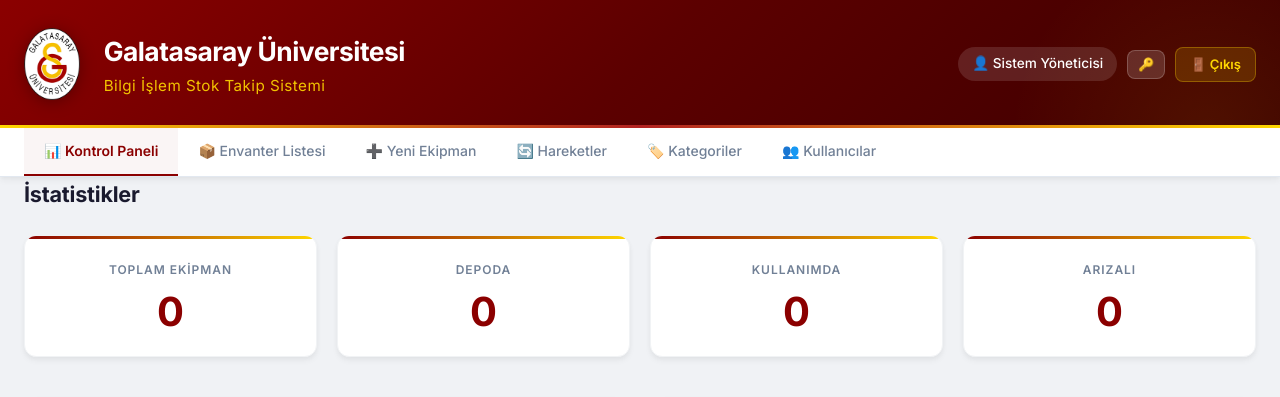
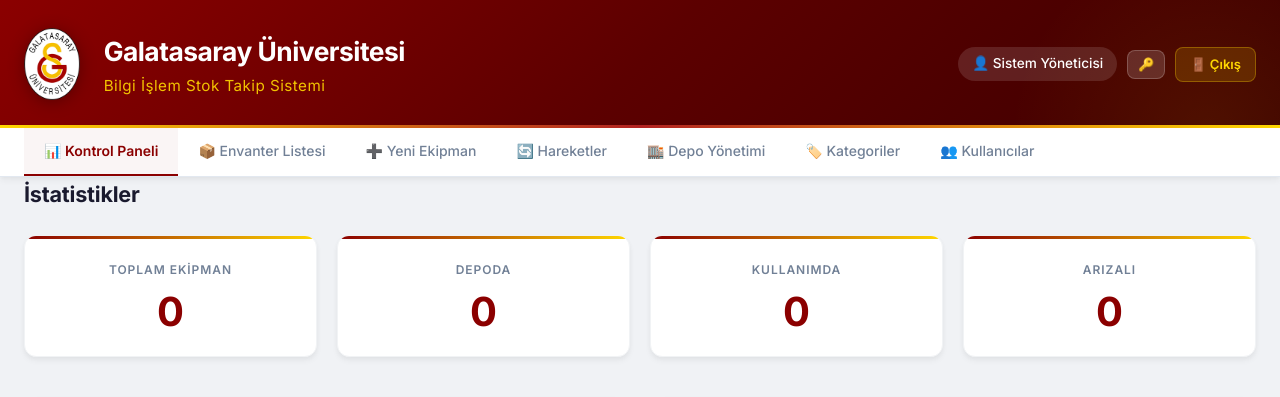
Before and after one commit to RakMer/Galatasaray-Universitesi-Stok-Takip, a Flask app: page / in a window 1280 px wide. Shown: the top 397 px of the page. Run offline with Flask 3, Linux system fonts and the light colour scheme; a user stored in the database is signed in; data that the repository does not hold is empty; parts of the project's set-up code (start-up, migrations or seed data) failed here and were passed over.

Commit message:
Add depo management features including CRUD operations and integrate into UI

```diff
--- a/app.py
+++ b/app.py
@@ -1,7 +1,7 @@
 from flask import Flask, render_template, request, jsonify, send_file, redirect, url_for
 from flask_cors import CORS
 from flask_login import LoginManager, login_user, logout_user, login_required, current_user
-from models import db, Ekipman, EkipmanHareket, Kategori, User
+from models import db, Ekipman, EkipmanHareket, Kategori, User, Depo
 from datetime import datetime
 import os
 import io
@@ -14,6 +14,7 @@ from reportlab.platypus import SimpleDocTemplate, Table, TableStyle, Paragraph,
 from reportlab.lib.styles import getSampleStyleSheet, ParagraphStyle
 from reportlab.pdfbase import pdfmetrics
 from reportlab.pdfbase.ttfonts import TTFont
+from sqlalchemy import inspect, text
 
 # Türkçe karakter desteği için Arial Unicode font kaydı
 _ARIAL_UNICODE = '/System/Library/Fonts/Supplemental/Arial Unicode.ttf'
@@ -38,6 +39,19 @@ login_manager = LoginManager()
 login_manager.init_app(app)
 login_manager.login_view = 'login'
 login_manager.login_message = 'Bu sayfaya erişmek için giriş yapmanız gerekiyor.'
+
+
+def ensure_schema_updates():
+    """Mevcut veritabanında eksik depo şemasını güvenli şekilde tamamla."""
+    inspector = inspect(db.engine)
+
+    if not inspector.has_table('depo'):
+        Depo.__table__.create(bind=db.engine)
+
+    ekipman_columns = [col['name'] for col in inspector.get_columns('ekipman')]
+    if 'depo_id' not in ekipman_columns:
+        db.session.execute(text('ALTER TABLE ekipman ADD COLUMN depo_id INTEGER'))
+        db.session.commit()
 
 
 @login_manager.user_loader
@@ -218,6 +232,7 @@ def get_ekipman():
     durum = request.args.get('durum')
     arama = request.args.get('arama')
     tedarikci = request.args.get('tedarikci')
+    depo_id = request.args.get('depo_id', type=int)
     fiyat_min = request.args.get('fiyat_min', type=float)
     fiyat_max = request.args.get('fiyat_max', type=float)
     tarih_min = request.args.get('tarih_min')
@@ -241,6 +256,8 @@ def get_ekipman():
         )
     if tedarikci:
         query = query.filter(Ekipman.tedarikci.like(f'%{tedarikci}%'))
+    if depo_id:
+        query = query.filter(Ekipman.depo_id == depo_id)
     if fiyat_min is not None:
         query = query.filter(Ekipman.temin_fiyati >= fiyat_min)
     if fiyat_max is not None:
@@ -299,7 +316,8 @@ def ekipman_ekle():
             notlar=data.get('notlar'),
             temin_tarihi=temin_tarihi,
             temin_fiyati=data.get('temin_fiyati'),
-            tedarikci=data.get('tedarikci')
+            tedarikci=data.get('tedarikci'),
+            depo_id=data.get('depo_id')
         )
 
         db.session.add(ekipman)
@@ -338,6 +356,8 @@ def ekipman_guncelle(id):
             ekipman.temin_fiyati = data['temin_fiyati']
         if 'tedarikci' in data:
             ekipman.tedarikci = data['tedarikci']
+        if 'depo_id' in data:
+            ekipman.depo_id = data['depo_id']
 
         db.session.commit()
         return jsonify({'success': True, 'data': ekipman.to_dict()})
@@ -403,6 +423,117 @@ def hareket_ekle():
         db.session.commit()
 
         return jsonify({'success': True, 'id': hareket.id, 'data': hareket.to_dict()}), 201
+    except Exception as e:
+        db.session.rollback()
+        return jsonify({'success': False, 'error': str(e)}), 400
+
+
+# Depo endpoints
+@app.route('/api/depolar', methods=['GET'])
+@login_required
+def get_depolar():
+    """Tüm depoları getir"""
+    depolar = Depo.query.order_by(Depo.ad.asc()).all()
+    data = []
+    for depo in depolar:
+        item = depo.to_dict()
+        item['ekipman_sayisi'] = Ekipman.query.filter_by(depo_id=depo.id).count()
+        data.append(item)
+    return jsonify(data)
+
+
+@app.route('/api/depolar', methods=['POST'])
+@login_required
+def add_depo():
+    """Yeni depo ekle"""
+    data = request.get_json() or {}
+    ad = data.get('ad', '').strip()
+    lokasyon = data.get('lokasyon', '').strip()
+    aciklama = data.get('aciklama', '').strip()
+
+    if not ad:
+        return jsonify({'success': False, 'error': 'Depo adı zorunludur.'}), 400
+    if Depo.query.filter_by(ad=ad).first():
+        return jsonify({'success': False, 'error': 'Bu depo adı zaten kayıtlı.'}), 400
+
+    try:
+        depo = Depo(ad=ad, lokasyon=lokasyon, aciklama=aciklama)
+        db.session.add(depo)
+        db.session.commit()
+        return jsonify({'success': True, 'data': depo.to_dict()}), 201
+    except Exception as e:
+        db.session.rollback()
+        return jsonify({'success': False, 'error': str(e)}), 400
+
+
+@app.route('/api/depolar/<int:depo_id>', methods=['DELETE'])
+@login_required
+def delete_depo(depo_id):
+    """Depo sil"""
+    depo = Depo.query.get_or_404(depo_id)
+    depo_ekipman_sayisi = Ekipman.query.filter_by(depo_id=depo_id).count()
+    if depo_ekipman_sayisi > 0:
+        return jsonify({
+            'success': False,
+            'error': f'Bu depoda {depo_ekipman_sayisi} ekipman var. Önce ekipmanları taşıyın.'
+        }), 400
+
+    try:
+        db.session.delete(depo)
+        db.session.commit()
+        return jsonify({'success': True, 'message': 'Depo silindi.'})
+    except Exception as e:
+        db.session.rollback()
+        return jsonify({'success': False, 'error': str(e)}), 400
+
+
+@app.route('/api/depolar/transfer', methods=['POST'])
+@login_required
+def transfer_depo_arasi():
+    """Ekipmanı depolar arasında taşı"""
+    data = request.get_json() or {}
+    ekipman_id = data.get('ekipman_id')
+    hedef_depo_id = data.get('hedef_depo_id')
+    kaynak_depo_id = data.get('kaynak_depo_id')
+
+    if not ekipman_id or not hedef_depo_id:
+        return jsonify({'success': False, 'error': 'Ekipman ve hedef depo zorunludur.'}), 400
+
+    ekipman = Ekipman.query.get_or_404(ekipman_id)
+    hedef_depo = Depo.query.get_or_404(hedef_depo_id)
+    kaynak_depo = None
+
+    if kaynak_depo_id:
+        kaynak_depo = Depo.query.get_or_404(kaynak_depo_id)
+        if ekipman.depo_id != kaynak_depo.id:
+            return jsonify({'success': False, 'error': 'Ekipman seçilen kaynak depoda bulunmuyor.'}), 400
+
+    if ekipman.depo_id == hedef_depo.id:
+        return jsonify({'success': False, 'error': 'Ekipman zaten bu depoda bulunuyor.'}), 400
+
+    try:
+        eski_depo_adi = ekipman.depo.ad if ekipman.depo else 'Depo tanımsız'
+        ekipman.depo_id = hedef_depo.id
+        ekipman.durum = 'Depoda'
+
+        hareket = EkipmanHareket(
+            ekipman_id=ekipman.id,
+            hareket_tipi='Transfer',
+            birim='Depo Yönetimi',
+            lokasyon=f'{eski_depo_adi} -> {hedef_depo.ad}',
+            aciklama=data.get('aciklama') or f'Depolar arası transfer: {eski_depo_adi} -> {hedef_depo.ad}',
+            teslim_alan=data.get('teslim_alan'),
+            onaylayan=data.get('onaylayan')
+        )
+
+        db.session.add(hareket)
+        db.session.commit()
+
+        return jsonify({
+            'success': True,
+            'message': f'Ekipman {eski_depo_adi} deposundan {hedef_depo.ad} deposuna taşındı.',
+            'data': ekipman.to_dict()
+        })
     except Exception as e:
         db.session.rollback()
         return jsonify({'success': False, 'error': str(e)}), 400
@@ -781,6 +912,7 @@ def toplu_sil():
 
 if __name__ == '__main__':
     with app.app_context():
+        ensure_schema_updates()
         db.create_all()
         # Varsayılan admin kullanıcı oluştur
         if not User.query.filter_by(username='admin').first():
--- a/static/app.js
+++ b/static/app.js
@@ -5,6 +5,7 @@ const API_URL = '/api';
 let kategoriler = [];
 let ekipmanlar = [];
 let hareketler = [];
+let depolar = [];
 let currentUser = null;
 
 // DOM Ready
@@ -16,8 +17,10 @@ document.addEventListener('DOMContentLoaded', () => {
 // Initialize App
 async function initApp() {
     await loadCurrentUser();
+    await loadDepolar();
     await loadKategoriler();
     populateKategoriSelects();
+    populateDepoSelects();
     await loadIstatistikler();
     await loadEkipmanlar();
     await loadHareketler();
@@ -37,11 +40,23 @@ function setupEventListeners() {
     document.getElementById('ekipman-form').addEventListener('submit', handleEkipmanSubmit);
     document.getElementById('hareket-form').addEventListener('submit', handleHareketSubmit);
     document.getElementById('kategori-form').addEventListener('submit', handleKategoriSubmit);
+    document.getElementById('depo-form').addEventListener('submit', handleDepoSubmit);
+    document.getElementById('depo-transfer-form').addEventListener('submit', handleDepoTransferSubmit);
+
+    const toggleDepoFormBtn = document.getElementById('toggle-depo-form');
+    const closeDepoFormBtn = document.getElementById('close-depo-form');
+    if (toggleDepoFormBtn) {
+        toggleDepoFormBtn.addEventListener('click', toggleDepoForm);
+    }
+    if (closeDepoFormBtn) {
+        closeDepoFormBtn.addEventListener('click', toggleDepoForm);
+    }
 
     // Filters
     document.getElementById('search-input').addEventListener('input', filterEkipman);
     document.getElementById('kategori-filter').addEventListener('change', filterEkipman);
     document.getElementById('durum-filter').addEventListener('change', filterEkipman);
+    document.getElementById('depo-filter').addEventListener('change', filterEkipman);
 
     // Modal
     document.querySelector('.close').addEventListener('click', closeModal);
@@ -114,9 +129,52 @@ function switchTab(tabName) {
         loadHareketler();
     } else if (tabName === 'kategoriler') {
         loadKategorilerTab();
+    } else if (tabName === 'depolar') {
+        loadDepolarTab();
     } else if (tabName === 'kullanicilar') {
         loadKullanicilar();
     }
+}
+
+function parseOptionalInt(value) {
+    if (value === null || value === undefined || value === '') {
+        return null;
+    }
+    const parsed = parseInt(value, 10);
+    return Number.isNaN(parsed) ? null : parsed;
+}
+
+// Load Depolar
+async function loadDepolar() {
+    try {
+        const response = await fetch(`${API_URL}/depolar`);
+        depolar = await response.json();
+    } catch (error) {
+        console.error('Depolar yüklenemedi:', error);
+        depolar = [];
+    }
+}
+
+function populateDepoSelects() {
+    const selects = [
+        { id: 'depo_id', empty: 'Depo Seçiniz...' },
+        { id: 'edit-depo_id', empty: 'Depo Seçiniz...' },
+        { id: 'depo-filter', empty: 'Tüm Depolar' },
+        { id: 'transfer-kaynak-depo', empty: '(Opsiyonel) Kaynak Depo' },
+        { id: 'transfer-hedef-depo', empty: 'Hedef Depo Seçiniz...' }
+    ];
+
+    selects.forEach(cfg => {
+        const select = document.getElementById(cfg.id);
+        if (!select) return;
+        select.innerHTML = `<option value="">${cfg.empty}</option>`;
+        depolar.forEach(depo => {
+            const option = document.createElement('option');
+            option.value = depo.id;
+            option.textContent = depo.ad;
+            select.appendChild(option);
+        });
+    });
 }
 
 // Load Kategoriler
@@ -528,11 +586,13 @@ function filterEkipman() {
     const search = document.getElementById('search-input').value;
     const kategori = document.getElementById('kategori-filter').value;
     const durum = document.getElementById('durum-filter').value;
+    const depoId = document.getElementById('depo-filter').value;
 
     const filters = {};
     if (search) filters.arama = search;
     if (kategori) filters.kategori = kategori;
     if (durum) filters.durum = durum;
+    if (depoId) filters.depo_id = depoId;
 
     // Gelişmiş filtreler
     const tedarikci = document.getElementById('tedarikci-filter');
@@ -555,6 +615,7 @@ function clearFilters() {
     document.getElementById('search-input').value = '';
     document.getElementById('kategori-filter').value = '';
     document.getElementById('durum-filter').value = '';
+    document.getElementById('depo-filter').value = '';
     const ids = ['tedarikci-filter', 'fiyat-min-filter', 'fiyat-max-filter', 'tarih-min-filter', 'tarih-max-filter'];
     ids.forEach(id => {
         const el = document.getElementById(id);
@@ -573,6 +634,7 @@ async function handleEkipmanSubmit(e) {
         model: document.getElementById('model').value,
         seri_no: document.getElementById('seri_no').value,
         durum: document.getElementById('durum').value,
+        depo_id: parseOptionalInt(document.getElementById('depo_id').value),
         temin_tarihi: document.getElementById('temin_tarihi').value || null,
         temin_fiyati: parseFloat(document.getElementById('temin_fiyati').value) || null,
         tedarikci: document.getElementById('tedarikci').value,
@@ -597,6 +659,8 @@ async function handleEkipmanSubmit(e) {
             // Kategori listesini yeniden yükle
             await loadKategoriler();
             populateKategoriSelects();
+            await loadDepolar();
+            populateDepoSelects();
 
             await loadEkipmanlar();
             await loadIstatistikler();
@@ -629,6 +693,7 @@ async function showEkipmanDetail(id) {
                     <tr><td><strong>Marka:</strong></td><td>${ekipman.marka || '-'}</td></tr>
                     <tr><td><strong>Model:</strong></td><td>${ekipman.model || '-'}</td></tr>
                     <tr><td><strong>Seri No:</strong></td><td>${ekipman.seri_no || '-'}</td></tr>
+                    <tr><td><strong>Depo:</strong></td><td>${ekipman.depo_adi || '-'}</td></tr>
                     <tr><td><strong>Durum:</strong></td><td><span class="status-badge status-${ekipman.durum.toLowerCase().replace('ı', 'i')}">${ekipman.durum}</span></td></tr>
                     <tr><td><strong>Temin Tarihi:</strong></td><td>${ekipman.temin_tarihi ? new Date(ekipman.temin_tarihi).toLocaleDateString('tr-TR') : '-'}</td></tr>
                     <tr><td><strong>Temin Fiyatı:</strong></td><td>${ekipman.temin_fiyati ? ekipman.temin_fiyati + ' ₺' : '-'}</td></tr>
@@ -685,6 +750,7 @@ async function editEkipman(id) {
         document.getElementById('edit-model').value = ekipman.model || '';
         document.getElementById('edit-seri_no').value = ekipman.seri_no || '';
         document.getElementById('edit-durum').value = ekipman.durum || 'Depoda';
+        document.getElementById('edit-depo_id').value = ekipman.depo_id || '';
         document.getElementById('edit-tedarikci').value = ekipman.tedarikci || '';
         document.getElementById('edit-notlar').value = ekipman.notlar || '';
 
@@ -753,6 +819,7 @@ async function handleEditSubmit(e) {
         model: document.getElementById('edit-model').value,
         seri_no: document.getElementById('edit-seri_no').value,
         durum: document.getElementById('edit-durum').value,
+        depo_id: parseOptionalInt(document.getElementById('edit-depo_id').value),
         temin_tarihi: document.getElementById('edit-temin_tarihi').value || null,
         temin_fiyati: parseFloat(document.getElementById('edit-temin_fiyati').value) || null,
         tedarikci: document.getElementById('edit-tedarikci').value,
@@ -773,6 +840,8 @@ async function handleEditSubmit(e) {
             closeEditModal();
             await loadEkipmanlar();
             await loadIstatistikler();
+            await loadDepolar();
+            populateDepoSelects();
         } else {
             showAlert('Hata: ' + result.error, 'error');
         }
@@ -914,6 +983,141 @@ async function loadHareketler() {
     } catch (error) {
         console.error('Hareketler yüklenemedi:', error);
     }
+}
+
+// ---- DEPO YÖNETİMİ ----
+async function loadDepolarTab() {
+    await loadDepolar();
+    populateDepoSelects();
+
+    const tbody = document.getElementById('depolar-tbody');
+    if (!tbody) return;
+
+    if (depolar.length === 0) {
+        tbody.innerHTML = '<tr><td colspan="5" class="loading">Depo bulunamadı.</td></tr>';
+        return;
+    }
+
+    tbody.innerHTML = depolar.map(depo => `
+        <tr>
+            <td>${depo.id}</td>
+            <td><strong>${depo.ad}</strong></td>
+            <td>${depo.lokasyon || '-'}</td>
+            <td>${depo.ekipman_sayisi || 0}</td>
+            <td>
+                <button class="btn btn-danger btn-small" onclick="deleteDepo(${depo.id}, '${depo.ad.replace(/'/g, "\\'")}', ${depo.ekipman_sayisi || 0})">Sil</button>
+            </td>
+        </tr>
+    `).join('');
+}
+
+async function handleDepoSubmit(e) {
+    e.preventDefault();
+    const ad = document.getElementById('depo-ad').value.trim();
+    const lokasyon = document.getElementById('depo-lokasyon').value.trim();
+    const aciklama = document.getElementById('depo-aciklama').value.trim();
+
+    if (!ad) {
+        showAlert('Depo adı zorunludur.', 'error');
+        return;
+    }
+
+    try {
+        const response = await fetch(`${API_URL}/depolar`, {
+            method: 'POST',
+            headers: { 'Content-Type': 'application/json' },
+            body: JSON.stringify({ ad, lokasyon, aciklama })
+        });
+        const result = await response.json();
+
+        if (result.success) {
+            showAlert('Depo eklendi!', 'success');
+            document.getElementById('depo-form').reset();
+            const container = document.getElementById('depo-form-container');
+            if (container) {
+                container.style.display = 'none';
+            }
+            await loadDepolarTab();
+            await loadEkipmanlar();
+        } else {
+            showAlert('Hata: ' + result.error, 'error');
+        }
+    } catch (error) {
+        showAlert('Depo eklenirken hata oluştu!', 'error');
+    }
+}
+
+async function handleDepoTransferSubmit(e) {
+    e.preventDefault();
+
+    const formData = {
+        ekipman_id: parseOptionalInt(document.getElementById('transfer-ekipman-id').value),
+        kaynak_depo_id: parseOptionalInt(document.getElementById('transfer-kaynak-depo').value),
+        hedef_depo_id: parseOptionalInt(document.getElementById('transfer-hedef-depo').value),
+        aciklama: document.getElementById('transfer-aciklama').value
+    };
+
+    if (!formData.ekipman_id || !formData.hedef_depo_id) {
+        showAlert('Ekipman ID ve hedef depo zorunludur.', 'error');
+        return;
+    }
+
+    if (formData.kaynak_depo_id && formData.kaynak_depo_id === formData.hedef_depo_id) {
+        showAlert('Kaynak ve hedef depo aynı olamaz.', 'error');
+        return;
+    }
+
+    try {
+        const response = await fetch(`${API_URL}/depolar/transfer`, {
+            method: 'POST',
+            headers: { 'Content-Type': 'application/json' },
+            body: JSON.stringify(formData)
+        });
+        const result = await response.json();
+
+        if (result.success) {
+            showAlert(result.message || 'Transfer başarılı.', 'success');
+            document.getElementById('depo-transfer-form').reset();
+            await loadDepolarTab();
+            await loadEkipmanlar();
+            await loadHareketler();
+            await loadIstatistikler();
+        } else {
+            showAlert('Hata: ' + result.error, 'error');
+        }
+    } catch (error) {
+        showAlert('Transfer sırasında hata oluştu!', 'error');
+    }
+}
+
+async function deleteDepo(id, ad, ekipmanSayisi) {
+    if (ekipmanSayisi > 0) {
+        showAlert(`"${ad}" deposunda ekipman bulunduğu için silinemez.`, 'error');
+        return;
+    }
+
+    if (!confirm(`"${ad}" deposunu silmek istediğinizden emin misiniz?`)) return;
+
+    try {
+        const response = await fetch(`${API_URL}/depolar/${id}`, { method: 'DELETE' });
+        const result = await response.json();
+
+        if (result.success) {
+            showAlert('Depo silindi.', 'success');
+            await loadDepolarTab();
+            await loadEkipmanlar();
+        } else {
+            showAlert('Hata: ' + result.error, 'error');
+        }
+    } catch (error) {
+        showAlert('Depo silinirken hata oluştu!', 'error');
+    }
+}
+
+function toggleDepoForm() {
+    const container = document.getElementById('depo-form-container');
+    if (!container) return;
+    container.style.display = container.style.display === 'none' ? 'block' : 'none';
 }
 
 // Display Hareketler
--- a/templates/index.html
+++ b/templates/index.html
@@ -34,6 +34,7 @@
             <button class="tab-btn" data-tab="ekipman">📦 Envanter Listesi</button>
             <button class="tab-btn" data-tab="ekle">➕ Yeni Ekipman</button>
             <button class="tab-btn" data-tab="hareketler">🔄 Hareketler</button>
+            <button class="tab-btn" data-tab="depolar">🏬 Depo Yönetimi</button>
             <button class="tab-btn" data-tab="kategoriler">🏷️ Kategoriler</button>
             <button class="tab-btn" data-tab="kullanicilar" id="tab-kullanicilar" style="display:none;">👥 Kullanıcılar</button>
         </div>
@@ -92,6 +93,9 @@
                     <option value="Kullanımda">Kullanımda</option>
                     <option value="Arızalı">Arızalı</option>
                     <option value="Hurda">Hurda</option>
+                </select>
+                <select id="depo-filter">
+                    <option value="">Tüm Depolar</option>
                 </select>
                 <a href="/api/export/excel" class="btn btn-success btn-export" title="Excel olarak indir">📥 Excel</a>
                 <a href="/api/export/pdf" class="btn btn-danger btn-export" title="PDF olarak indir">📄 PDF</a>
@@ -207,6 +211,13 @@
                         <option value="Kullanımda">Kullanımda</option>
                         <option value="Arızalı">Arızalı</option>
                         <option value="Hurda">Hurda</option>
+                    </select>
+                </div>
+
+                <div class="form-group">
+                    <label for="depo_id">Depo</label>
+                    <select id="depo_id">
+                        <option value="">Depo Seçiniz...</option>
                     </select>
                 </div>
 
@@ -365,6 +376,85 @@
             </div>
         </section>
 
+        <section id="depolar" class="tab-content">
+            <h3>Depo Yönetimi</h3>
+
+            <div style="display:flex; justify-content:flex-end; margin-bottom: 1rem;">
+                <button type="button" class="btn btn-secondary" id="toggle-depo-form">➕ Yeni Depo Ekle</button>
+            </div>
+
+            <div class="hareket-form-container" id="depo-form-container" style="margin-bottom: 2rem; display:none;">
+                <h4>Yeni Depo Ekle</h4>
+                <form id="depo-form" class="form-grid">
+                    <div class="form-group">
+                        <label for="depo-ad">Depo Adı *</label>
+                        <input type="text" id="depo-ad" placeholder="Örn: Ana Depo" required>
+                    </div>
+                    <div class="form-group">
+                        <label for="depo-lokasyon">Lokasyon</label>
+                        <input type="text" id="depo-lokasyon" placeholder="Örn: A Blok Zemin Kat">
+                    </div>
+                    <div class="form-group full-width">
+                        <label for="depo-aciklama">Açıklama</label>
+                        <input type="text" id="depo-aciklama" placeholder="Oüpsiyonel açıklama">
+                    </div>
+                    <div class="form-actions full-width">
+                        <button type="submit" class="btn btn-primary">➕ Depo Ekle</button>
+                        <button type="button" class="btn btn-secondary" id="close-depo-form">Kapat</button>
+                    </div>
+                </form>
+            </div>
+
+            <div class="hareket-form-container" style="margin-bottom: 2rem;">
+                <h4>Depolar Arası Malzeme Taşıma</h4>
+                <form id="depo-transfer-form" class="form-grid">
+                    <div class="form-group">
+                        <label for="transfer-ekipman-id">Ekipman ID *</label>
+                        <input type="number" id="transfer-ekipman-id" required>
+                    </div>
+                    <div class="form-group">
+                        <label for="transfer-kaynak-depo">Kaynak Depo</label>
+                        <select id="transfer-kaynak-depo">
+                            <option value="">(Opsiyonel) Kaynak Depo</option>
+                        </select>
+                    </div>
+                    <div class="form-group">
+                        <label for="transfer-hedef-depo">Hedef Depo *</label>
+                        <select id="transfer-hedef-depo" required>
+                            <option value="">Hedef Depo Seçiniz...</option>
+                        </select>
+                    </div>
+                    <div class="form-group full-width">
+                        <label for="transfer-aciklama">Açıklama</label>
+                        <textarea id="transfer-aciklama" rows="2" placeholder="Transfer notu..."></textarea>
+                    </div>
+                    <div class="form-actions full-width">
+                        <button type="submit" class="btn btn-primary">🔄 Transfer Yap</button>
+                    </div>
+                </form>
+            </div>
+
+            <h4>Depo Listesi</h4>
+            <div class="table-container">
+                <table>
+                    <thead>
+                        <tr>
+                            <th>ID</th>
+                            <th>Depo Adı</th>
+                            <th>Lokasyon</th>
+                            <th>Ekipman Sayısı</th>
+                            <th>İşlem</th>
+                        </tr>
+                    </thead>
+                    <tbody id="depolar-tbody">
+                        <tr><td colspan="5" class="loading">Yükleniyor...</td></tr>
+                    </tbody>
+                </table>
+            </div>
+        </section>
+
+
+
         <!-- Kullanıcı Yönetimi Sekmesi -->
         <section id="kullanicilar" class="tab-content">
             <h3>👥 Kullanıcı Yönetimi</h3>
@@ -467,6 +557,13 @@
                 </div>
 
                 <div class="form-group">
+                    <label for="edit-depo_id">Depo</label>
+                    <select id="edit-depo_id">
+                        <option value="">Depo Seçiniz...</option>
+                    </select>
+                </div>
+
+                <div class="form-group">
                     <label for="edit-temin_tarihi">Temin Tarihi</label>
                     <input type="date" id="edit-temin_tarihi">
                 </div>
@@ -528,6 +625,6 @@
         </div>
     </footer>
 
-    <script src="{{ url_for('static', filename='app.js') }}?v=3"></script>
+    <script src="{{ url_for('static', filename='app.js') }}?v=4"></script>
 </body>
 </html>
```
Also changed, not shown: TOODO.MD (added, +21 -0 lines), models.py (+26 -0 lines), 1 other file.
